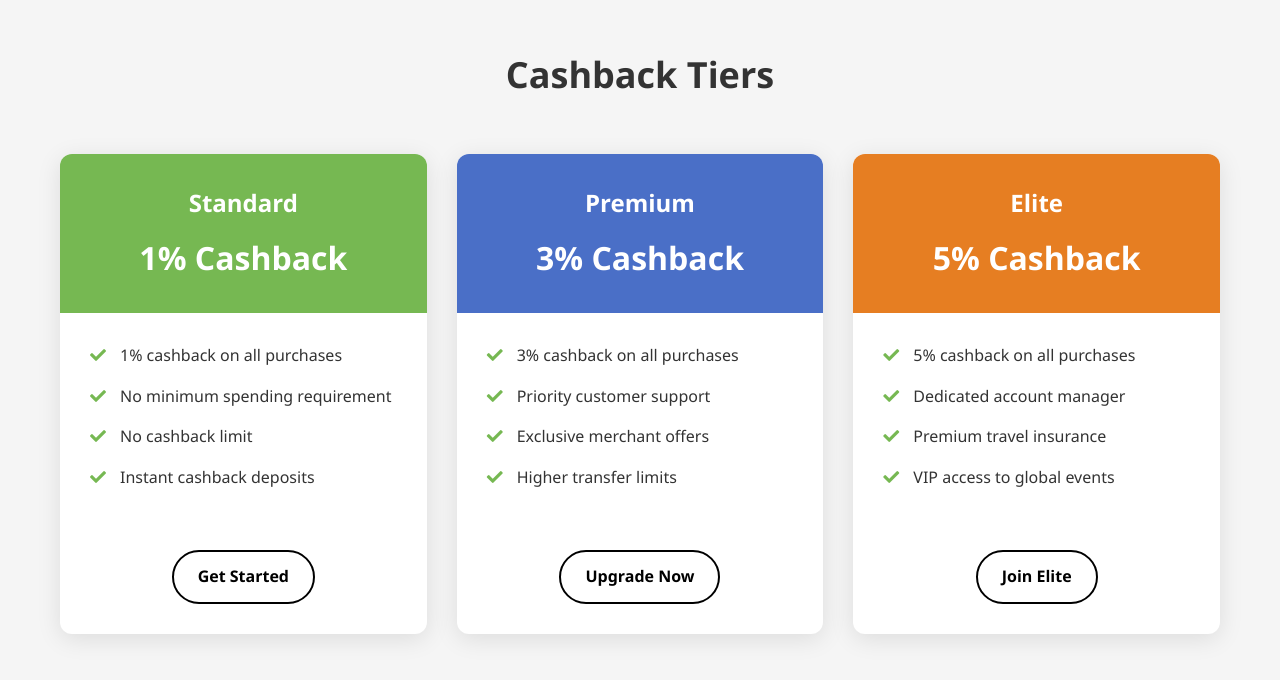
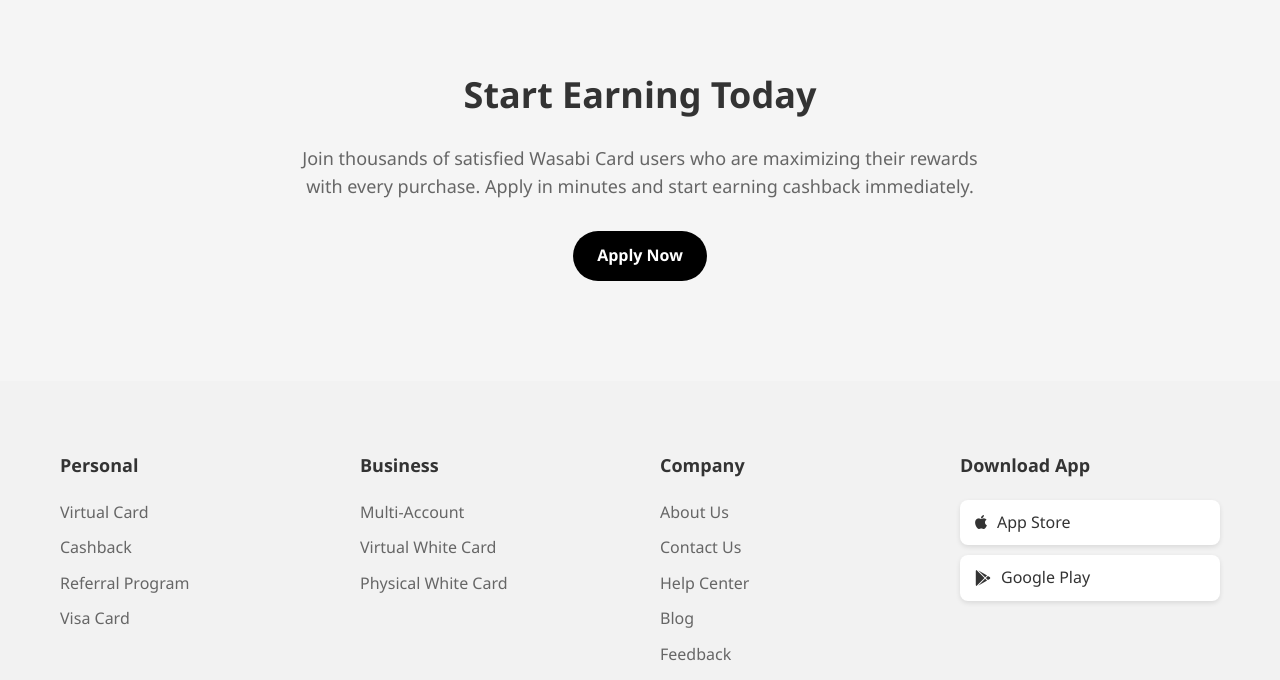
Before and after one commit to outbandwidth/wasabicard, a plain HTML site: page cashback.html in a window 1280 px wide. Shown: the part 2596-3276 px from the top of the page. Drawn offline with Linux system fonts and the light colour scheme.

Commit message:
修改页面

```diff
--- a/cashback.html
+++ b/cashback.html
@@ -484,64 +484,7 @@
         </div>
     </section>
 
-    <section class="cashback-tiers">
-        <div class="container">
-            <h2>Cashback Tiers</h2>
-            <div class="tiers-grid">
-                <div class="tier-card">
-                    <div class="tier-header">
-                        <h3>Standard</h3>
-                        <p>1% Cashback</p>
-                    </div>
-                    <div class="tier-content">
-                        <ul>
-                            <li>1% cashback on all purchases</li>
-                            <li>No minimum spending requirement</li>
-                            <li>No cashback limit</li>
-                            <li>Instant cashback deposits</li>
-                        </ul>
-                    </div>
-                    <div class="tier-footer">
-                        <a href="#" class="btn btn-secondary">Get Started</a>
-                    </div>
-                </div>
-                <div class="tier-card">
-                    <div class="tier-header" style="background-color: #4a6fc7;">
-                        <h3>Premium</h3>
-                        <p>3% Cashback</p>
-                    </div>
-                    <div class="tier-content">
-                        <ul>
-                            <li>3% cashback on all purchases</li>
-                            <li>Priority customer support</li>
-                            <li>Exclusive merchant offers</li>
-                            <li>Higher transfer limits</li>
-                        </ul>
-                    </div>
-                    <div class="tier-footer">
-                        <a href="#" class="btn btn-secondary">Upgrade Now</a>
-                    </div>
-                </div>
-                <div class="tier-card">
-                    <div class="tier-header" style="background-color: #e67e22;">
-                        <h3>Elite</h3>
-                        <p>5% Cashback</p>
-                    </div>
-                    <div class="tier-content">
-                        <ul>
-                            <li>5% cashback on all purchases</li>
-                            <li>Dedicated account manager</li>
-                            <li>Premium travel insurance</li>
-                            <li>VIP access to global events</li>
-                        </ul>
-                    </div>
-                    <div class="tier-footer">
-                        <a href="#" class="btn btn-secondary">Join Elite</a>
-                    </div>
-                </div>
-            </div>
-        </div>
-    </section>
+
 
     <section class="cta-section">
         <div class="container">
```
Also changed, not shown: money-account.html (+29 -29 lines).
